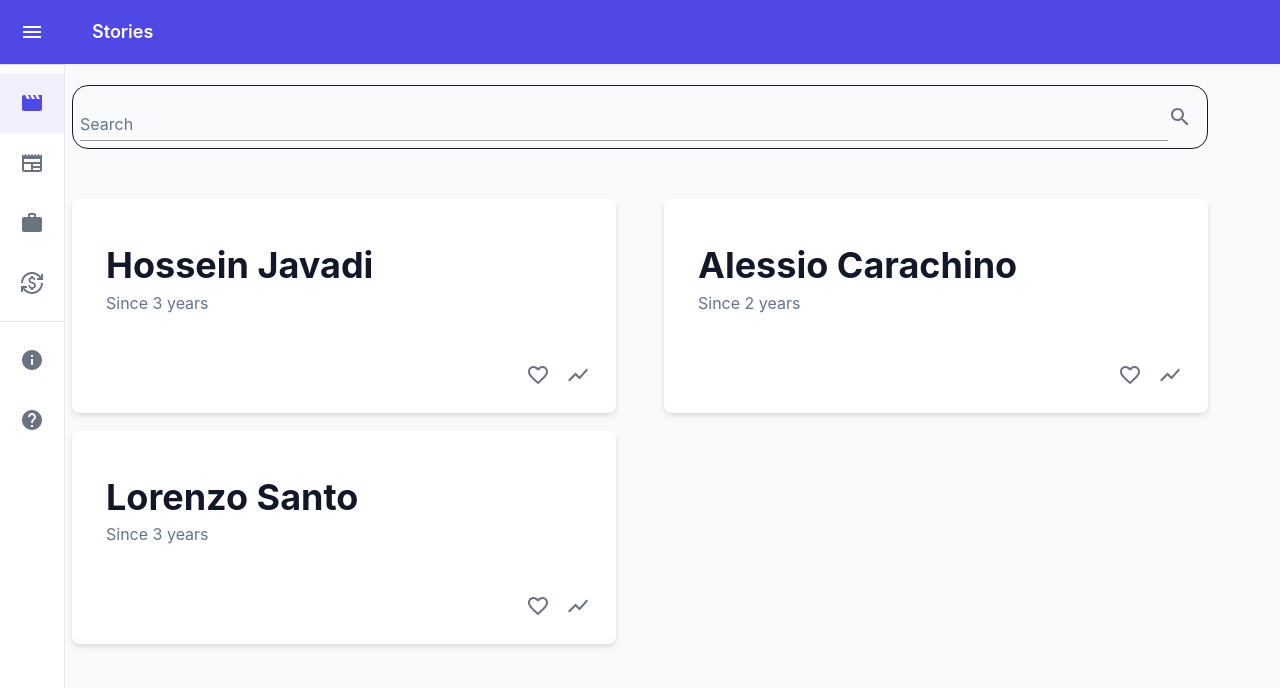
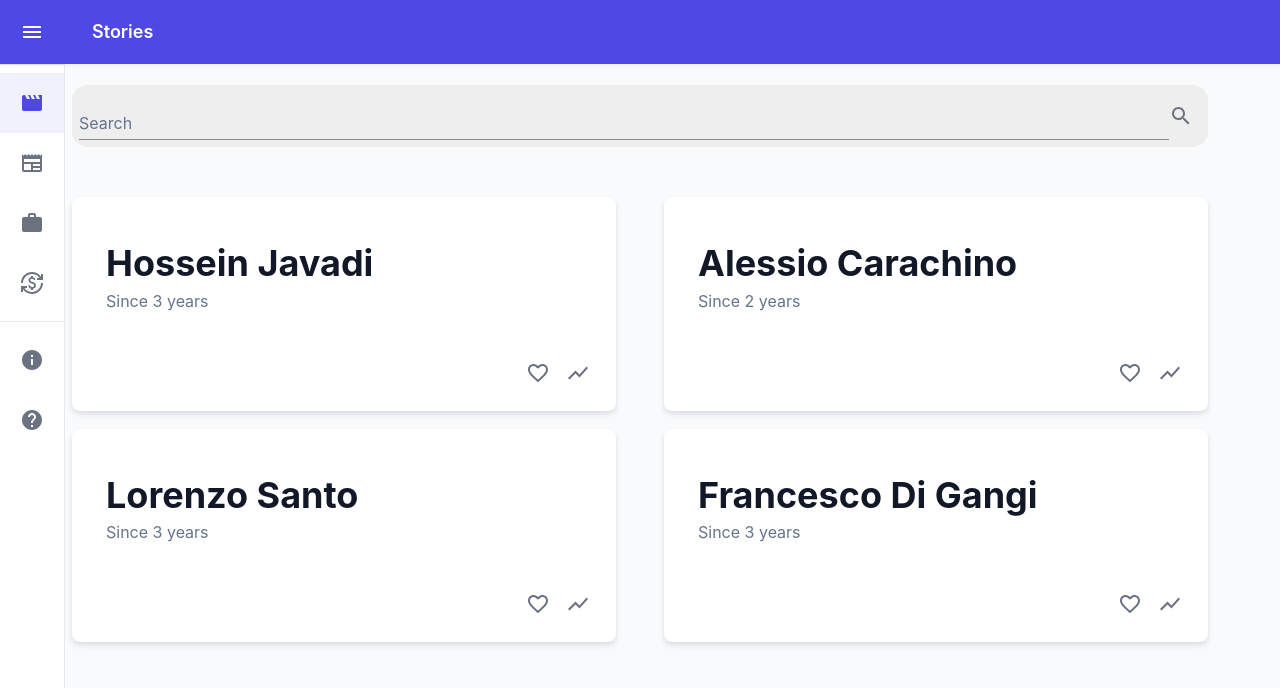
Before and after one commit to CarachinoAlessio/IntelliMents, a React (Create React App) app: page /investors in a window 1280 px wide. Shown: the top 688 px of the page. Built offline with nearby package versions, Linux system fonts and the light colour scheme; the HTML template or start-up script is replaced by a standard one.

Commit message:
remove borders & use props

```diff
--- a/src/components/InvestorsComp.js
+++ b/src/components/InvestorsComp.js
@@ -3,7 +3,7 @@ import Col from '@mui/material/Container';
 import TextField from '@mui/material/TextField';
 
 import {
-    Grid, Card, Box, CardContent,
+    Grid, Card, CardContent,
     CardActionArea, Typography, CardActions,
 } from "@mui/material";
 
@@ -17,6 +17,7 @@ const profilesArr = [
     {id: 1, name: 'Hossein Javadi', description: 'Since 3 years'},
     {id: 2, name: 'Alessio Carachino', description: 'Since 2 years'},
     {id: 3, name: 'Lorenzo Santo', description: 'Since 3 years'},
+    {id: 4, name: 'Francesco Di Gangi', description: 'Since 3 years'},
     ]
 
 export default function InvestorsComp(props) {
@@ -26,7 +27,7 @@ export default function InvestorsComp(props) {
         <><Grid container fluid>
             <Row>
                 <Col>
-                    <Grid sx={{ border: 1, borderRadius: '16px' }} display="flex" justifyContent="center" alignItems="center" style={{ padding: "7px", marginTop: "15px", marginBottom: "45px" }}>
+                    <Grid sx={{ borderRadius: '16px' }} display="flex" justifyContent="center" alignItems="center" style={{ padding: "7px", marginTop: "15px", marginBottom: "45px", backgroundColor: "#eee"}}>
                         <TextField fullWidth id="input-with-sx" label="Search" variant="standard" />
                         <Search sx={{ color: 'action.active', mr: 1, my: 0.5 }} />
                     </Grid>
--- a/src/components/InvestorsProfileComp.js
+++ b/src/components/InvestorsProfileComp.js
@@ -1,6 +1,5 @@
 import Row from '@mui/material/Container';
 import Col from '@mui/material/Container';
-import TextField from '@mui/material/TextField';
 import { Icon } from '@iconify/react';
 import {useNavigate} from 'react-router-dom';
 
@@ -12,24 +11,18 @@ import {
 import ArrowBackIcon from '@mui/icons-material/ArrowBack';
 import FavoriteBorderIcon from '@mui/icons-material/FavoriteBorder';
 import ShowChartIcon from '@mui/icons-material/ShowChart';
-import {Search} from "@mui/icons-material";
 import IconButton from "@mui/material/IconButton";
 import {useState} from "react";
 
 import { ThemeProvider, createTheme } from '@mui/material/styles';
 import AccountCircleOutlinedIcon from '@mui/icons-material/AccountCircleOutlined';
 
-const posts = [
-    {id: 1, title: 'Hossein Javadi', body:'Lizards are a widespread group of squamate reptiles, with over 6,000\n' +
-    'species, ranging across all continents except Antarctica with ranging across all continents except Antarctica with ranging across all continents except Antarctica with ranging across all continents except Antarctica with ranging across all continents'},
-    {id: 2, title: 'Alessio Carachino', body:'Lizards are a widespread group of squamate reptiles, with over 6,000\n' +
-    'species, ranging across all continents except Antarctica with ranging across all continents except Antarctica with ranging across all continents except Antarctica with ranging across all continents except Antarctica with ranging across all continents'},
-    {id: 3, title: 'Lorenzo Lorenzo', body:'Lizards are a widespread group of squamate reptiles, with over 6,000\n' +
-    'species, ranging across all continents except Antarctica with ranging across all continents except Antarctica with ranging across all continents except Antarctica with ranging across all continents except Antarctica with ranging across all continents'},
-    {id: 4, title: 'Francesco Di Gangi', body:'Lizards are a widespread group of squamate reptiles, with over 6,000\n' +
-    'species, ranging across all continents except Antarctica with ranging across all continents except Antarctica with ranging across all continents except Antarctica with ranging across all continents except Antarctica with ranging across all continents'},
-        ]
-
+const profilesArr = [
+    {id: 1, name: 'Hossein Javadi', description: 'Lizards are a widespread group of squamate reptiles, with over 6,000 species, ranging across all continents except Antarctica with ranging across all continents except Antarctica with ranging across all continents except Antarctica with ranging across all continents except Antarctica with ranging across all continents'},
+    {id: 2, name: 'Alessio Carachino', description: 'Lizards are a widespread group of squamate reptiles, with over 6,000 species, ranging across all continents except Antarctica with ranging across all continents except Antarctica with ranging across all continents except Antarctica with ranging across all continents except Antarctica with ranging across all continents'},
+    {id: 3, name: 'Lorenzo Santo', description: 'Lizards are a widespread group of squamate reptiles, with over 6,000 species, ranging across all continents except Antarctica with ranging across all continents except Antarctica with ranging across all continents except Antarctica with ranging across all continents except Antarctica with ranging across all continents'},
+    {id: 4, name: 'Francesco Di Gangi', description: 'Lizards are a widespread group of squamate reptiles, with over 6,000 species, ranging across all continents except Antarctica with ranging across all continents except Antarctica with ranging across all continents except Antarctica with ranging across all continents except Antarctica with ranging across all continents'},
+    ]
 
 const theme = createTheme({
   components: {
@@ -48,7 +41,7 @@ const theme = createTheme({
 
 export default function InvestorsProfileComp(props) {
     const navigate = useNavigate();
-    const [newsState] = useState(posts)
+    const [profiles, setProfiles] = useState(profilesArr)
 
     return (
         <><Grid container fluid>
@@ -67,7 +60,7 @@ export default function InvestorsProfileComp(props) {
         <Grid container fluid>
             <Row>
                 <Col>
-                    <Grid sx={{ border: 1, borderRadius: '16px' }} style={{ padding: "10px", marginTop: "5px", marginBottom: "25px", backgroundColor: "#eee"}}>
+                    <Grid sx={{ borderRadius: '16px' }} style={{ padding: "10px", marginTop: "5px", marginBottom: "25px", backgroundColor: "#eee"}}>
                         <Box display="flex" sx={{ flexGrow: 1 }}>
                             <Grid container spacing={3}>
                                 <Grid item xs sm={3}>
@@ -121,13 +114,13 @@ export default function InvestorsProfileComp(props) {
             <Row>
                 <Col>
                 <Grid container rowSpacing={1} columnSpacing={{ xs: 1, sm: 2, md: 3 }}>
-                    {newsState.map(i => (
+                    {profiles.map(i => (
                         <Grid key={i.id} item xs={6}>
                             <Card sx style={{ padding: "10px", marginTop: "5px", marginBottom: "5px"}}>
                                 <CardActionArea onClick={()=> window.location.href='/Investors/Profile'}>
                                     <CardContent>
                                         <Typography gutterBottom variant="h5" component="div">
-                                            {i.title}
+                                            {i.name}
                                         </Typography>
                                         <Box display="flex" m="auto" style={{float:'right', marginBottom: "5px"}}>
                                             <IconButton aria-label="favorite">
@@ -138,7 +131,7 @@ export default function InvestorsProfileComp(props) {
                                             </IconButton>
                                         </Box>
                                         <Typography variant="body2" color="text.secondary">
-                                            {i.body}
+                                            {i.description}
                                         </Typography>
                                     </CardContent>
                                 </CardActionArea>
```
